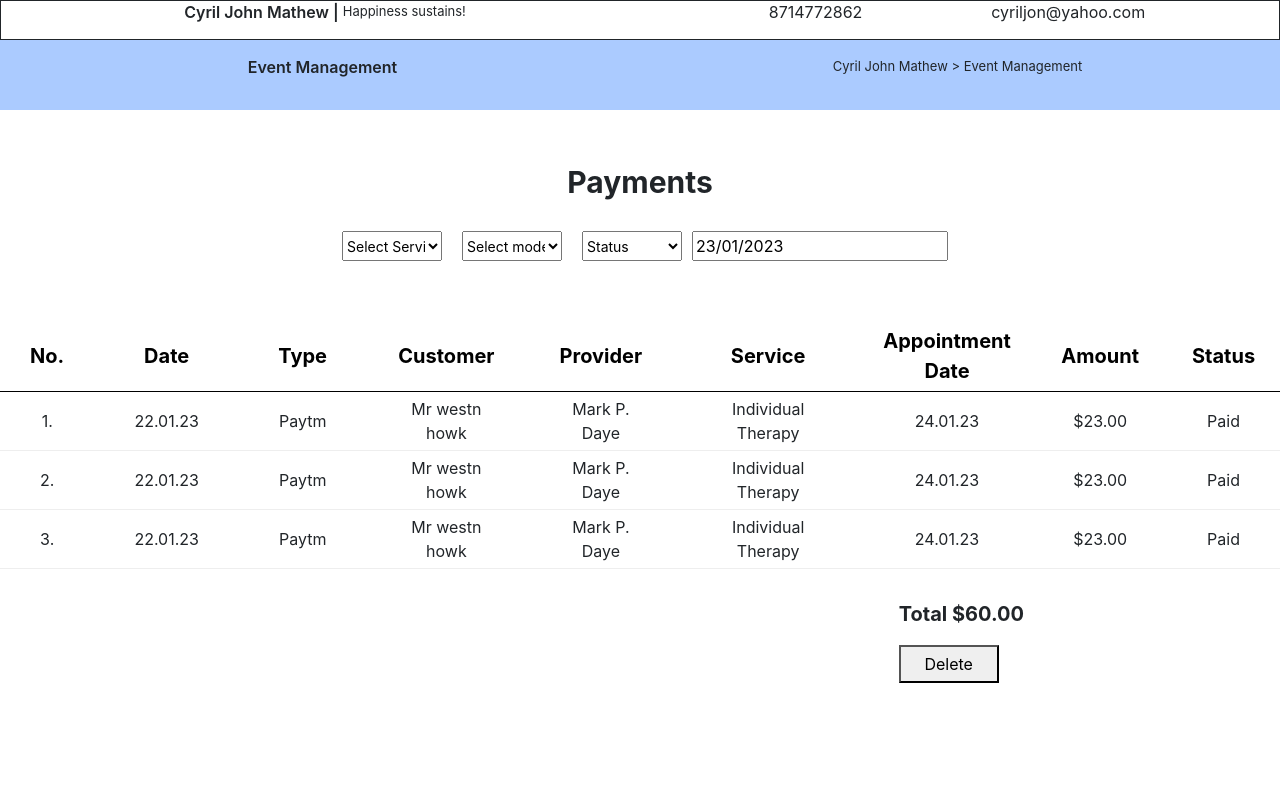
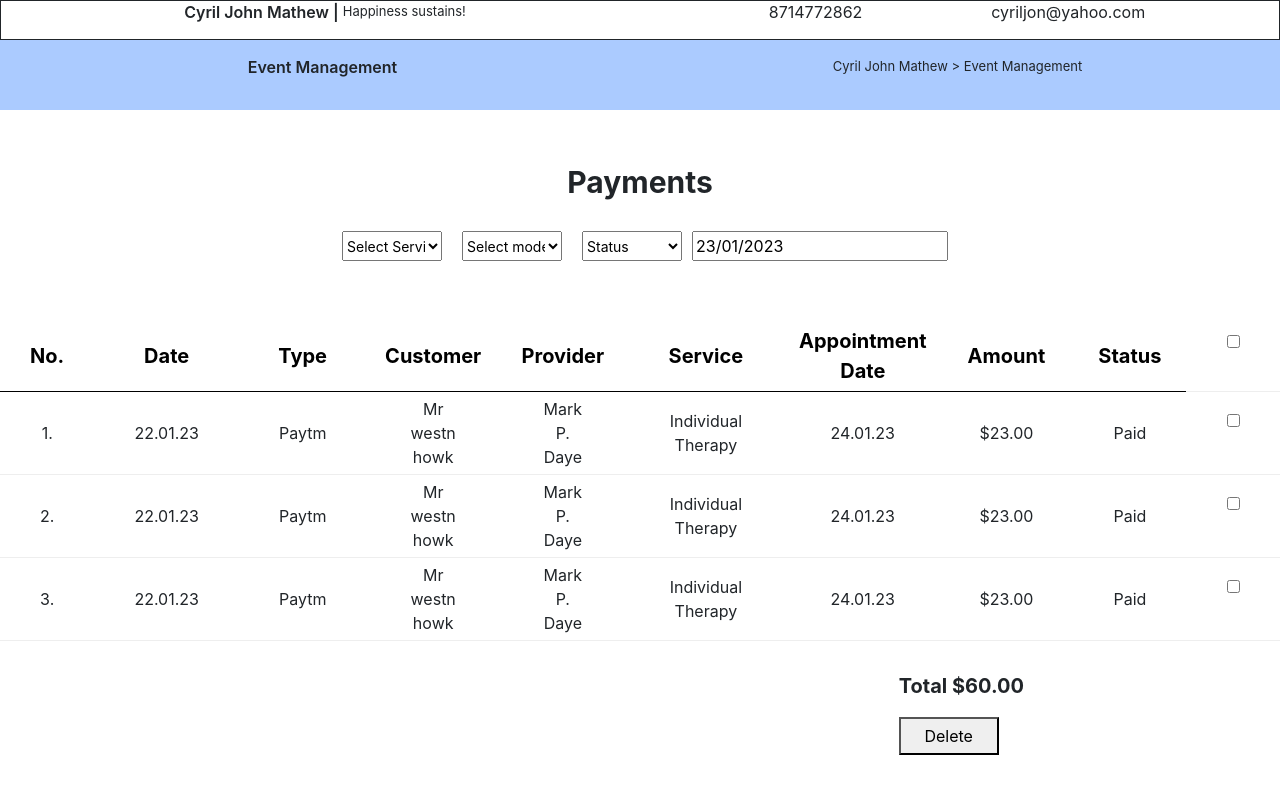
Before and after one commit to nithish-kumar22/CyrilFrontend, a React (Create React App) app: page /listpayments in a window 1280 px wide. Shown: the top 794 px of the page. Built offline with nearby package versions, Linux system fonts and the light colour scheme.

Commit message:
Added checkboxes

```diff
--- a/src/CSS/Staff.css
+++ b/src/CSS/Staff.css
@@ -91,6 +91,10 @@
   }
 
   #create-staff {
+    padding:5px;
+  }
+
+  #save-staff {
     padding:5px;
   }
 
--- a/src/screens/ListPayments.js
+++ b/src/screens/ListPayments.js
@@ -13,6 +13,30 @@ export default class ListPayments extends React.Component {
 
   getDate = (date) => {
     this.setState({ startDate: date });
+  };
+
+  getHeaderCB = () => {
+    var hcb = document.getElementById("headercheckbox");
+    var checkbox = document.getElementsByClassName("servicecheckbox");
+
+    if (hcb.checked) {
+      for (let i = 0; i < checkbox.length; i++) checkbox[i].checked = true;
+    }
+    if (!hcb.checked) {
+      for (let i = 0; i < checkbox.length; i++) checkbox[i].checked = false;
+    }
+  };
+
+  deletepayment = () => {
+    var checkbox = document.getElementsByClassName("servicecheckbox");
+    var table = document.getElementById("payments-table");
+    for (let i = 0; i < checkbox.length; i++) {
+      if (checkbox[i].checked) {
+        for (let j = 0; j < table.rows[i].cells.length - 1; j++) {
+          alert(table.rows[i].cells[j].innerHTML);
+        }
+      }
+    }
   };
 
   render() {
@@ -106,6 +130,16 @@ export default class ListPayments extends React.Component {
               <th>Appointment Date</th>
               <th>Amount</th>
               <th>Status</th>
+              <td>
+                <input
+                  id="headercheckbox"
+                  type="checkbox"
+                  name="check"
+                  className="servicecheckbox"
+                  onClick={() => this.getHeaderCB()}
+                />
+                &nbsp;
+              </td>
             </tr>
             <tr>
               <td>1.</td>
@@ -117,6 +151,14 @@ export default class ListPayments extends React.Component {
               <td>24.01.23</td>
               <td>$23.00</td>
               <td>Paid</td>
+              <td>
+                <input
+                  type="checkbox"
+                  name="check"
+                  className="servicecheckbox"
+                />
+                &nbsp;
+              </td>
             </tr>
             <tr>
               <td>2.</td>
@@ -128,6 +170,14 @@ export default class ListPayments extends React.Component {
               <td>24.01.23</td>
               <td>$23.00</td>
               <td>Paid</td>
+              <td>
+                <input
+                  type="checkbox"
+                  name="check"
+                  className="servicecheckbox"
+                />
+                &nbsp;
+              </td>
             </tr>
             <tr>
               <td>3.</td>
@@ -139,6 +189,14 @@ export default class ListPayments extends React.Component {
               <td>24.01.23</td>
               <td>$23.00</td>
               <td>Paid</td>
+              <td>
+                <input
+                  type="checkbox"
+                  name="check"
+                  className="servicecheckbox"
+                />
+                &nbsp;
+              </td>
             </tr>
           </table>
         </div>
@@ -154,7 +212,12 @@ export default class ListPayments extends React.Component {
         >
           <div>
             <p style={{ fontWeight: "700", fontSize: "20px" }}>Total $60.00</p>
-            <button style={{ width: "100px", padding: "5px" }}>Delete</button>
+            <button
+              onClick={() => this.deletepayment()}
+              style={{ width: "100px", padding: "5px" }}
+            >
+              Delete
+            </button>
           </div>
         </div>
       </div>
--- a/src/screens/SendEmail.js
+++ b/src/screens/SendEmail.js
@@ -43,7 +43,7 @@ export default class SendEmail extends React.Component {
 
   delete = () => {
     var checkbox = document.getElementsByClassName("servicecheckbox");
-    var table = document.getElementById("table");
+    var table = document.getElementById("email-table");
     for (let i = 0; i < checkbox.length; i++) {
       if (checkbox[i].checked) {
         for (let j = 0; j < table.rows[i].cells.length - 1; j++) {
--- a/src/screens/Services.js
+++ b/src/screens/Services.js
@@ -33,7 +33,7 @@ export default class Services extends React.Component {
 
   delete = () => {
     var checkbox = document.getElementsByClassName("servicecheckbox");
-    var table = document.getElementById("table");
+    var table = document.getElementById("service-table");
     for (let i = 0; i < checkbox.length; i++) {
       if (checkbox[i].checked) {
         for (let j = 0; j < table.rows[i].cells.length - 1; j++) {
--- a/src/screens/Staff.js
+++ b/src/screens/Staff.js
@@ -71,6 +71,43 @@ export default class Staff extends React.Component {
     );
   };
 
+  getHeaderStaffCB = () => {
+    var hcb = document.getElementById("headerstaffcheckbox");
+    var checkbox = document.getElementsByClassName("staffcheckbox");
+
+    if (hcb.checked) {
+      for (let i = 0; i < checkbox.length; i++) checkbox[i].checked = true;
+    }
+    if (!hcb.checked) {
+      for (let i = 0; i < checkbox.length; i++) checkbox[i].checked = false;
+    }
+  };
+
+  getHeaderCB = () => {
+    var hcb = document.getElementById("headercheckbox");
+    var checkbox = document.getElementsByClassName("servicecheckbox");
+
+    if (hcb.checked) {
+      for (let i = 0; i < checkbox.length; i++) checkbox[i].checked = true;
+    }
+    if (!hcb.checked) {
+      for (let i = 0; i < checkbox.length; i++) checkbox[i].checked = false;
+    }
+  };
+
+  deletestaff = () => {
+    alert("Hello");
+    var checkbox = document.getElementsByClassName("staffcheckbox");
+    var table = document.getElementById("staff-table");
+    for (let i = 0; i < checkbox.length; i++) {
+      if (checkbox[i].checked) {
+        for (let j = 0; j < table.rows[i].cells.length - 1; j++) {
+          alert(table.rows[i].cells[j].innerHTML);
+        }
+      }
+    }
+  };
+
   openContent = (evt, tabName) => {
     var i, tabcontent, tablinks;
     tabcontent = document.getElementsByClassName("tabcontent");
@@ -95,9 +132,25 @@ export default class Staff extends React.Component {
     modal.style.display = "none";
   };
 
-  openExtraModal = () => {
+  editRow = (event) => {
     var extra = document.getElementById("edit-staff-modal");
     extra.style.display = "block";
+    var index = event.target.parentNode.parentNode.closest("tr").rowIndex;
+
+    var saveStaff = document.getElementById("save-staff");
+    saveStaff.onclick = () => {
+      var checkbox = document.getElementsByClassName("servicecheckbox");
+      var table = document.getElementById("payments-table");
+      for (let i = 0; i < checkbox.length; i++) {
+        if (checkbox[i].checked) {
+          for (let j = 0; j < table.rows[i].cells.length - 1; j++) {
+            alert(table.rows[i + 1].cells[j].innerHTML);
+            if (this.state.date.services) {
+            }
+          }
+        }
+      }
+    };
   };
 
   closeExtraModal = () => {
@@ -194,6 +247,14 @@ export default class Staff extends React.Component {
               <th>Email</th>
               <th>Phone</th>
               <th>Services</th>
+              <th>
+                <input
+                  id="headerstaffcheckbox"
+                  type="checkbox"
+                  name="check"
+                  onClick={() => this.getHeaderStaffCB()}
+                />
+              </th>
             </tr>
             <tr>
               <td>John</td>
@@ -201,9 +262,12 @@ export default class Staff extends React.Component {
               <td>987654289</td>
               <td>Individual therapy</td>
               <td>
+                <input type="checkbox" name="check" className="staffcheckbox" />
+              </td>
+              <td>
                 <FaEdit
                   style={{ cursor: "pointer" }}
-                  onClick={() => this.openExtraModal()}
+                  onClick={(event) => this.editRow(event)}
                 />
               </td>
             </tr>
@@ -213,9 +277,12 @@ export default class Staff extends React.Component {
               <td>987654289</td>
               <td>Individual therapy</td>
               <td>
+                <input type="checkbox" name="check" className="staffcheckbox" />
+              </td>
+              <td>
                 <FaEdit
                   style={{ cursor: "pointer" }}
-                  onClick={() => this.openExtraModal()}
+                  onClick={(event) => this.editRow(event)}
                 />
               </td>
             </tr>
@@ -225,9 +292,12 @@ export default class Staff extends React.Component {
               <td>987654289</td>
               <td>Individual therapy</td>
               <td>
+                <input type="checkbox" name="check" className="staffcheckbox" />
+              </td>
+              <td>
                 <FaEdit
                   style={{ cursor: "pointer" }}
-                  onClick={() => this.openExtraModal()}
+                  onClick={(event) => this.editRow(event)}
                 />
               </td>
             </tr>
@@ -241,7 +311,9 @@ export default class Staff extends React.Component {
             paddingTop: "30px",
           }}
         >
-          <button>Delete</button>
+          <button id="delete-staff" onclick={() => this.deletestaff()}>
+            Delete
+          </button>
           <button id="create-staff-member" onClick={() => this.openModal()}>
             Create new staff member
           </button>
@@ -319,15 +391,29 @@ export default class Staff extends React.Component {
 
               <div id="services" class="tabcontent">
                 <table style={{ width: "100%", border: "none" }}>
-                  <tr>
-                    <th style={{ borderBottom: "1px solid black" }}>
-                      All services
+                  <tr style={{ borderBottom: "1px solid black" }}>
+                    <th>
+                      <input
+                        id="headercheckbox"
+                        type="checkbox"
+                        name="check"
+                        className="servicecheckbox"
+                        onClick={() => this.getHeaderCB()}
+                      />
                     </th>
-                    <th style={{ borderBottom: "1px solid black" }}>Price</th>
+                    <th>All services</th>
+                    <th>Price</th>
                   </tr>
                   {this.state.data.map((val, key) => {
                     return (
                       <tr style={{ textAlign: "center" }} key={key}>
+                        <td>
+                          <input
+                            type="checkbox"
+                            name="check"
+                            className="servicecheckbox"
+                          />
+                        </td>
                         <td>{val.services}</td>
                         <td>{val.price}</td>
                       </tr>
@@ -377,9 +463,7 @@ export default class Staff extends React.Component {
                 </div>
               </div>
 
-              <button onClick={() => this.editStaff()} id="create-staff">
-                Create
-              </button>
+              <button id="save-staff">Create</button>
             </div>
           </div>
         </div>
```
